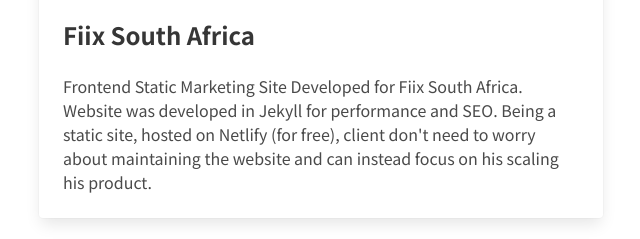
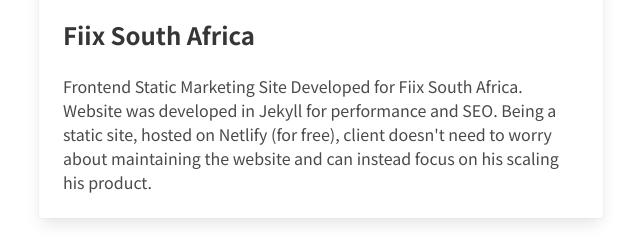
Before and after one commit to ronaldlangeveld/ronald_site_july2019, a Gatsby site: page /projects in a window 1280 px wide. Shown: the part 1240-1479 px from the top of the page, 319-959 px from the left. Built offline with nearby package versions, Linux system fonts and the light colour scheme; Gatsby itself is replaced by a stand-in of ours.

Commit message:
fixed typo

```diff
--- a/package.json
+++ b/package.json
@@ -8,6 +8,7 @@
     "@fortawesome/fontawesome-svg-core": "^1.2.21",
     "@fortawesome/free-solid-svg-icons": "^5.10.1",
     "@fortawesome/react-fontawesome": "^0.1.4",
+    "@tryghost/content-api": "^1.2.7",
     "axios": "^0.19.0",
     "bulma": "^0.7.5",
     "gatsby": "^2.13.20",
--- a/src/components/projects.js
+++ b/src/components/projects.js
@@ -127,7 +127,7 @@
             <div className="content">
                 <p>
                     Frontend Static Marketing Site Developed for Fiix South Africa.
-                    Website was developed in Jekyll for performance and SEO. Being a static site, hosted on Netlify (for free), client don't need to worry about maintaining the website and can instead focus on his scaling his product.
+                    Website was developed in Jekyll for performance and SEO. Being a static site, hosted on Netlify (for free), client doesn't need to worry about maintaining the website and can instead focus on his scaling his product.
 </p>
             </div>
         </div>
```
Also changed, not shown: 1 other file.
